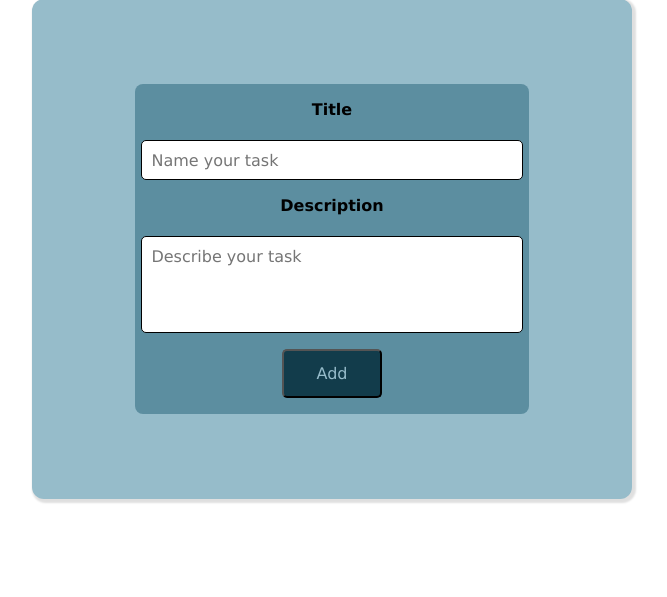
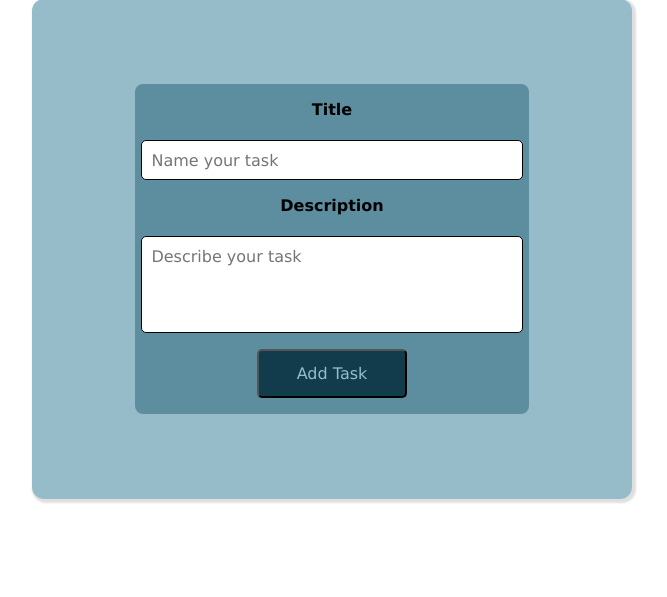
Before and after one commit to gok2001/to-do-list, a Django app: page /tasks/add-task/ in a window 1280 px wide. Shown: the part 141-738 px from the top of the page, without its empty margins (308-975 px from the left). Run offline with Django 5.2, Linux system fonts and the light colour scheme.

Commit message:
Editei o botão que aparece no add_task.html

```diff
--- a/static/css/style.css
+++ b/static/css/style.css
@@ -118,7 +118,7 @@ form input:focus, form textarea:focus {
 }
 
 form button {
-    width: 100px;
+    width: 150px;
     font-size: 16px;
     padding: 0.8rem;
     border-radius: 5px;
--- a/tasks/views.py
+++ b/tasks/views.py
@@ -47,7 +47,8 @@ def add_task(request):
     context = {
         'form': forms.TaskForm(),
         'form_action': form_action,
-        'site_title': 'Add Task - '
+        'site_title': 'Add Task - ',
+        'is_edit': False
     }
 
     return render(request, 'tasks/add_task.html', context)
@@ -74,7 +75,8 @@ def edit_task(request, task_id):
     context = {
         'form': forms.TaskForm(instance=task),
         'form_action': form_action,
-        'site_title': 'Edit Task - '
+        'site_title': 'Edit Task - ',
+        'is_edit': True
     }
 
     return render(request, 'tasks/add_task.html', context)
--- a/templates/tasks/add_task.html
+++ b/templates/tasks/add_task.html
@@ -9,6 +9,10 @@
             {{ field }}
         {% endfor %}
 
-        <button type="submit">Add</button>
+        {% if is_edit %}
+            <button type="submit">Edit Task</button>
+        {% else %}
+            <button type="submit">Add Task</button>
+        {% endif %}
     </form>
 {% endblock content %}
```
